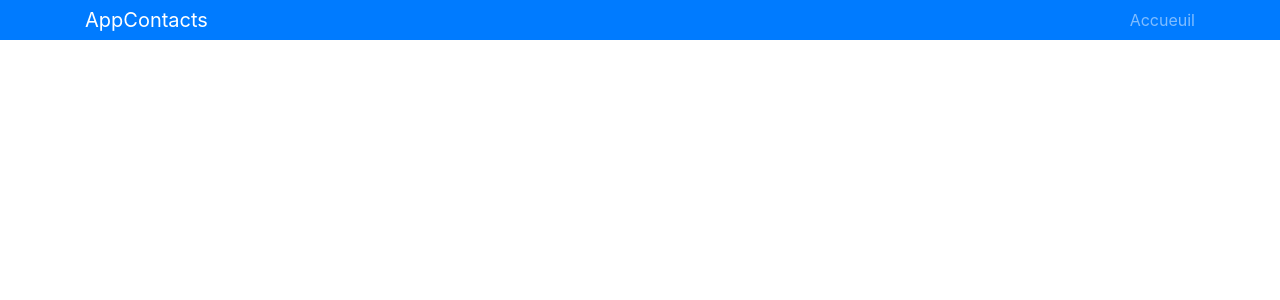
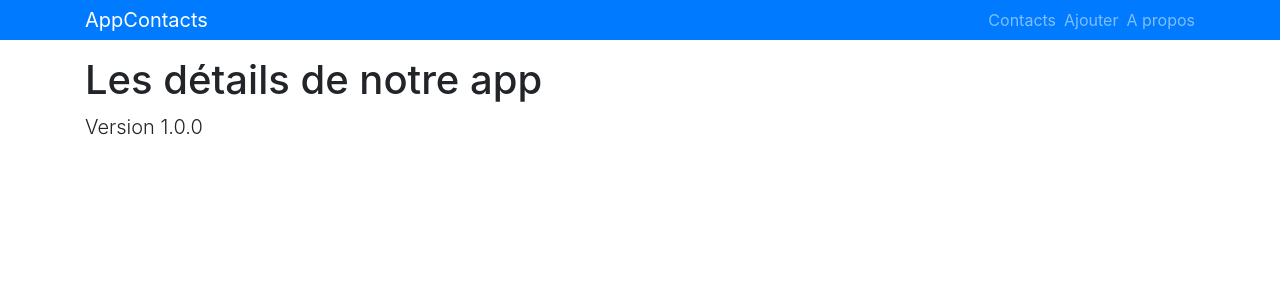
Before and after one commit to parisaqua/appcontacts, a React (Create React App) app: page /apropos in a window 1280 px wide. Shown: the top 300 px of the page. Built offline with nearby package versions, Linux system fonts and the light colour scheme.

Commit message:
Etape 43

```diff
--- a/src/App.js
+++ b/src/App.js
@@ -2,9 +2,12 @@
 import 'bootstrap/dist/css/bootstrap.min.css';
 import Header from './composants/interface/Header';
 import Liste from './composants/contact/Liste';
+import APropos from './composants/pages/APropos'
+import Erreur from './composants/pages/Erreur'
 import { Provider } from './context';
 import AddContact from './composants/contact/AddContact';
-import { BrowserRouter as Router, Route } from 'react-router-dom';
+import { BrowserRouter as Router, Route, Switch } from 'react-router-dom';
+
 
 class App extends Component {
 
@@ -15,8 +18,12 @@
           <div className="App">
             <Header />
             <div className="container">
-            {/*<AddContact /> */}
-            <Route exact path="/liste" component={Liste}/>
+              <Switch>
+                <Route exact path="/ajouter" component={AddContact}/>
+                <Route exact path="/liste" component={Liste}/>
+                <Route exact path="/apropos" component={APropos}/>
+                <Route component={Erreur}/>
+              </Switch>
             </div>
           </div>
         </Router>
--- a/src/composants/contact/AddContact.js
+++ b/src/composants/contact/AddContact.js
@@ -28,6 +28,8 @@
             email: '',
             telephone: ''
         })
+
+        this.props.history.push('/liste')
     }
 
     render() {
--- a/src/composants/contact/Liste.js
+++ b/src/composants/contact/Liste.js
@@ -12,6 +12,7 @@
                 {value =>{
                     return(
                         <Fragment>
+                            <h1 className="display-4 my-4">Nos contacts :</h1>
                             {value.contacts.map(contact => (
                                 <Contact
                                     key={contact.id}
--- a/src/composants/interface/Header.js
+++ b/src/composants/interface/Header.js
@@ -7,9 +7,15 @@
             <nav className="navbar navbar-dark bg-primary mb-3 py-0">
                 <div className="container">
                 <a href="/" className="navbar-brand">AppContacts</a>
-                    <ul className="navbar-nav">
-                        <li className="nav-item ml-auto">
-                            <Link to="/liste" className="nav-link">Accueuil</Link>
+                    <ul className="navbar-nav d-inline-block">
+                        <li className="nav-item d-inline-block mr-2">
+                            <Link to="/liste" className="nav-link">Contacts</Link>
+                        </li>
+                        <li className="nav-item d-inline-block mr-2">
+                            <Link to="/ajouter" className="nav-link">Ajouter</Link>
+                        </li>
+                        <li className="nav-item d-inline-block">
+                            <Link to="/apropos" className="nav-link">A propos</Link>
                         </li>
                     </ul>
                 </div>
--- /dev/null
+++ b/src/composants/pages/APropos.js
@@ -0,0 +1,10 @@
+import React from 'react'
+
+export default function APropos() {
+    return (
+        <div>
+            <h1 className="display-5">Les détails de notre app</h1>
+            <p className="lead">Version 1.0.0</p>
+        </div>
+    )
+}
--- /dev/null
+++ b/src/composants/pages/Erreur.js
@@ -0,0 +1,9 @@
+import React from 'react'
+
+export default function Erreur() {
+    return (
+        <div>
+            <h1 className="display-6">Erreur 404 : Page non trouvée.</h1>
+        </div>
+    )
+}
```
